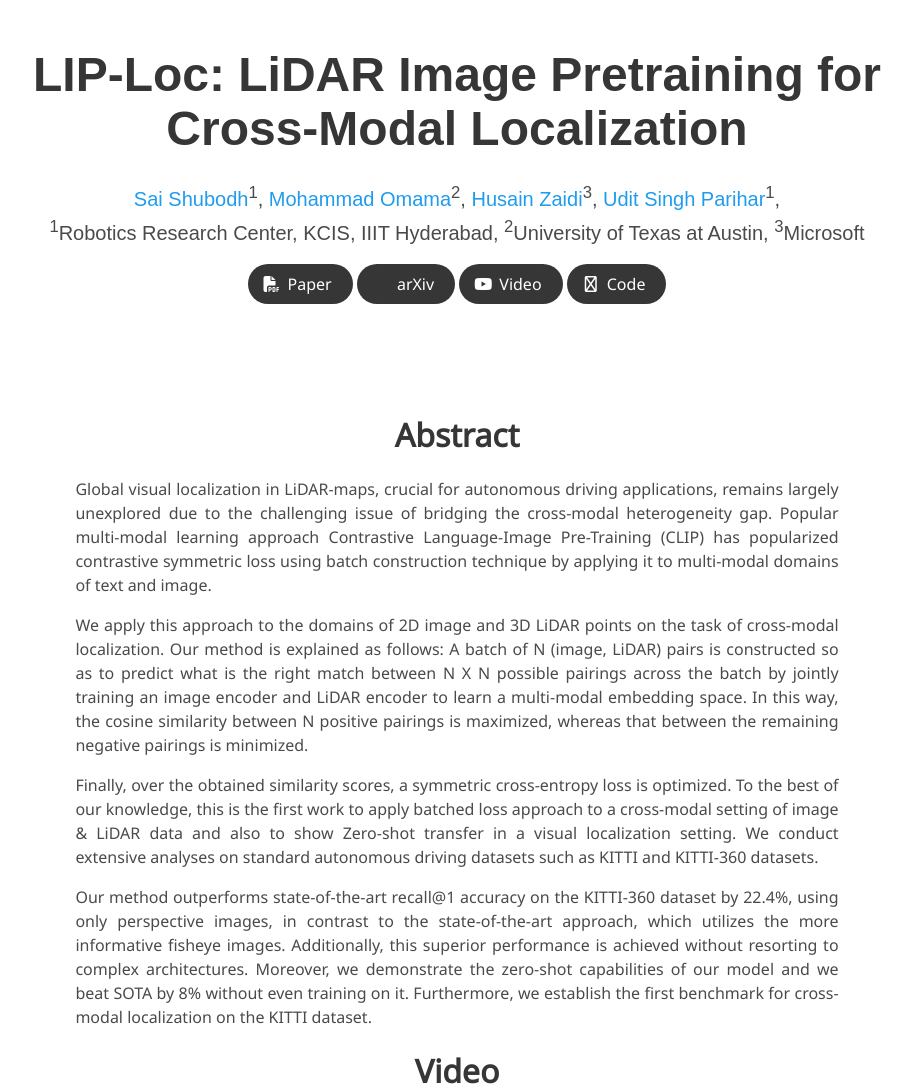
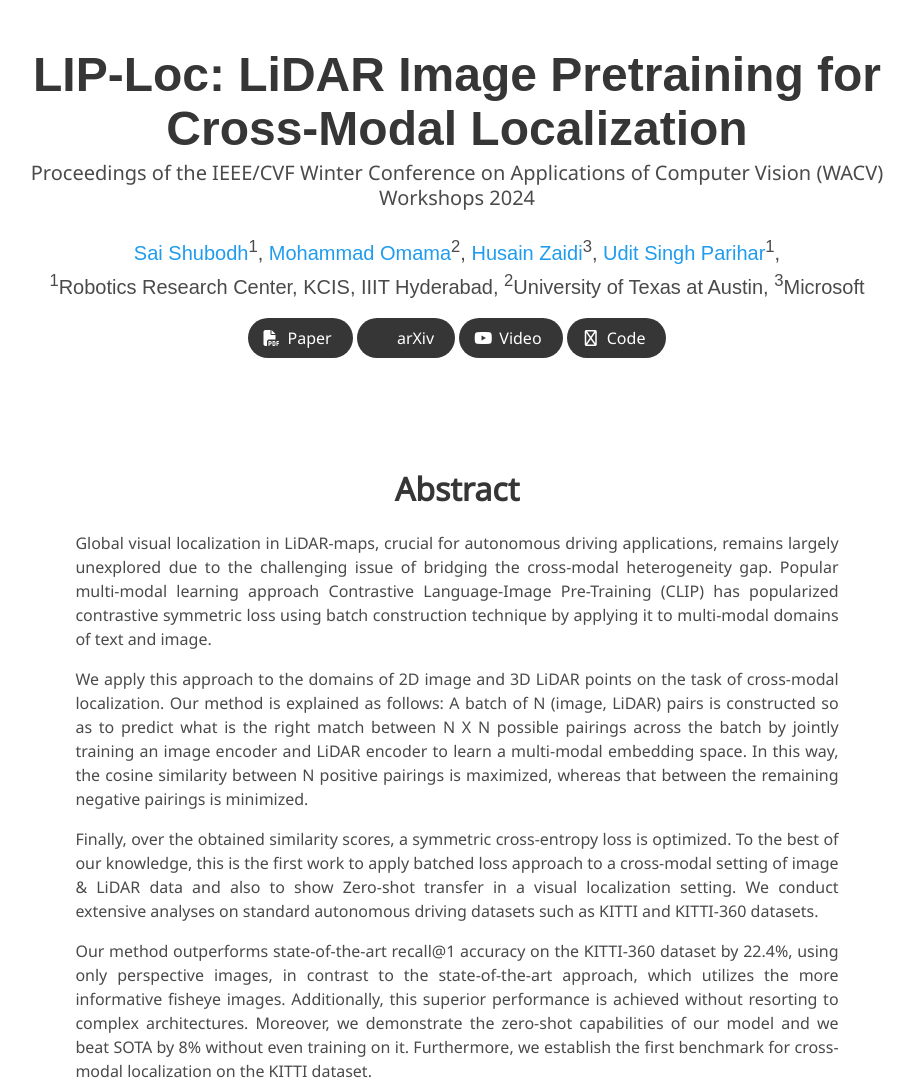
Before and after one commit to Shubodh/liploc, a plain HTML site: page index.html in a window 1280 px wide. Shown: the top 1092 px of the page, without its empty margins (183-1097 px from the left). Drawn offline with nearby package versions, Linux system fonts and the light colour scheme; some icons are missing; a web font is replaced by a local one.

Commit message:
adding subtitle below title: WACV 2024 information

```diff
--- a/index.html
+++ b/index.html
@@ -50,6 +50,9 @@
       <div class="columns is-centered">
         <div class="column has-text-centered">
           <h1 class="title is-1 publication-title">LIP-Loc: LiDAR Image Pretraining for Cross-Modal Localization</h1>
+          <p class="subtitle is-5">
+            Proceedings of the IEEE/CVF Winter Conference on Applications of Computer Vision (WACV) Workshops 2024
+          </p>
           <div class="is-size-5 publication-authors">
             <span class="author-block">
               <a href="https://www.shubodhs.ai/">Sai Shubodh</a><sup>1</sup>,</span>
```
